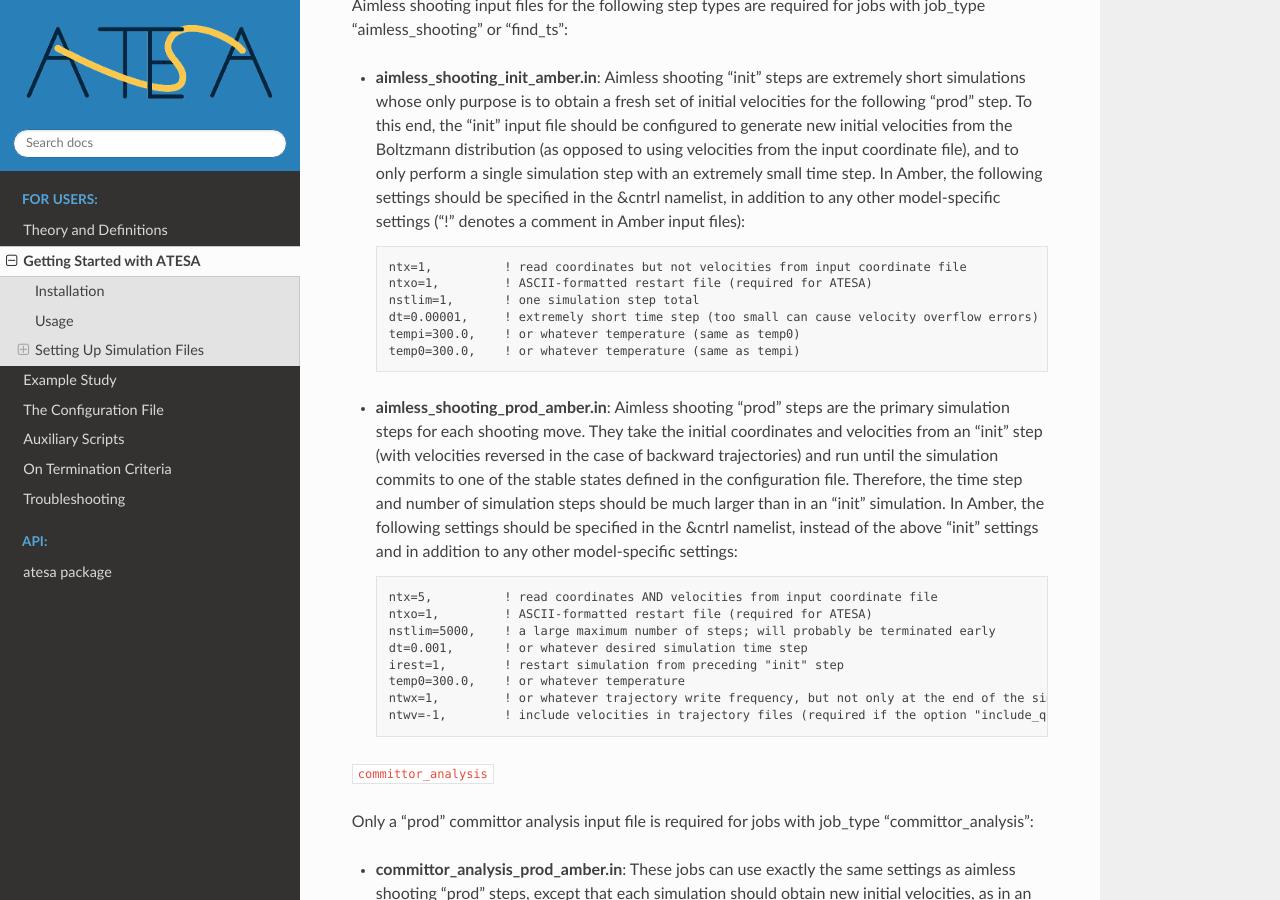
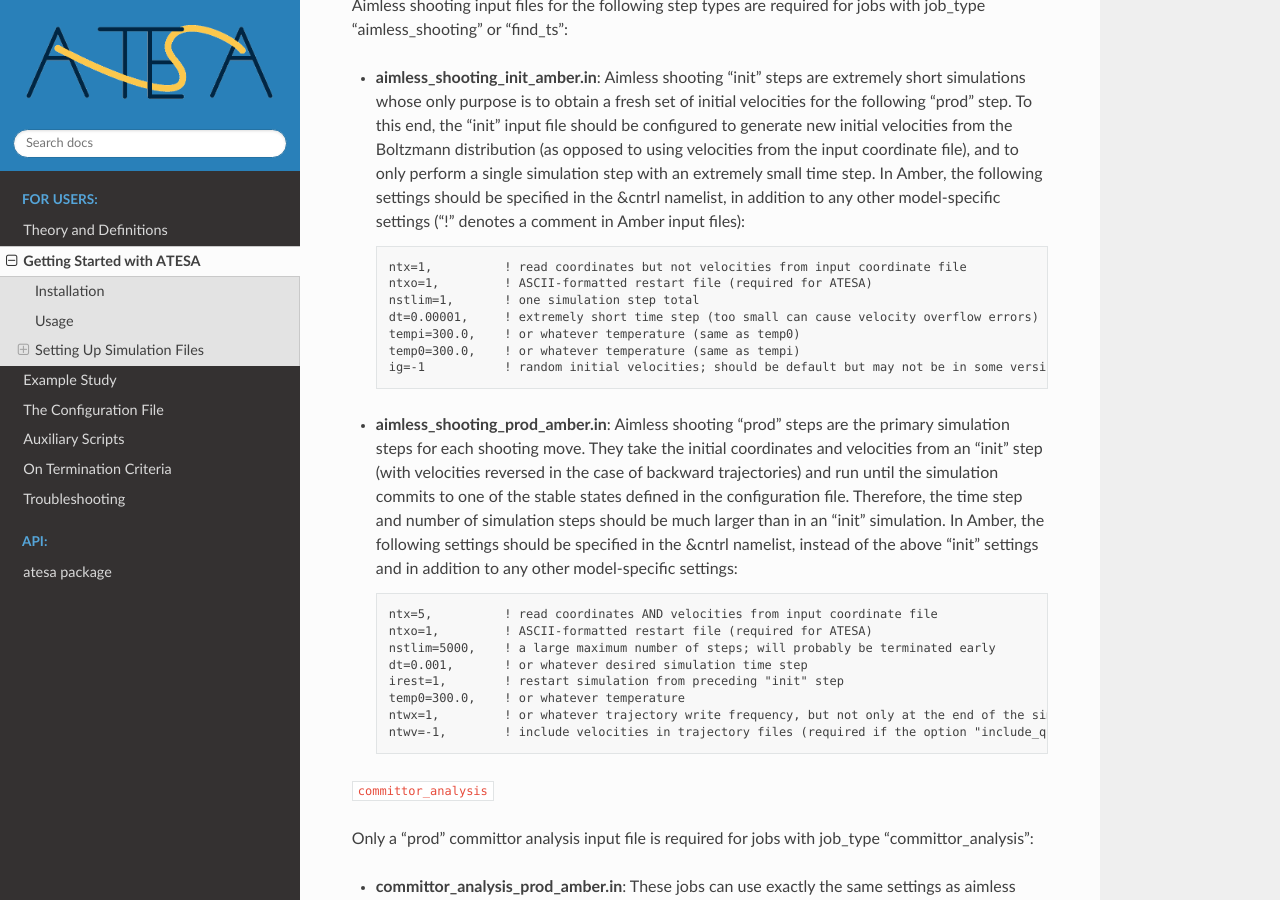
Before and after one commit to team-mayes/atesa, a Sphinx documentation site: the page built from docs/getting_started.rst, in a window 1280 px wide and 900 px high, scrolled down 2685 px. Built offline with Sphinx 7.4.7 and the Read the Docs theme 2.0.0, drawn with Linux system fonts in a browser that asks for light colours; pages that are not in the unit, such as notebooks, are missing from menus; the version number could not be read and is left out.

Commit message:
Update getting_started.rst

```diff
--- a/docs/getting_started.rst
+++ b/docs/getting_started.rst
@@ -76,6 +76,7 @@ Aimless shooting input files for the following step types are required for jobs
 	dt=0.00001,	! extremely short time step (too small can cause velocity overflow errors)
   	tempi=300.0,	! or whatever temperature (same as temp0)
   	temp0=300.0,	! or whatever temperature (same as tempi)
+	ig=-1		! random initial velocities; should be default but may not be in some versions/patches of Amber
 
 * **aimless_shooting_prod_amber.in**: Aimless shooting "prod" steps are the primary simulation steps for each shooting move. They take the initial coordinates and velocities from an "init" step (with velocities reversed in the case of backward trajectories) and run until the simulation commits to one of the stable states defined in the configuration file. Therefore, the time step and number of simulation steps should be much larger than in an "init" simulation. In Amber, the following settings should be specified in the &cntrl namelist, instead of the above "init" settings and in addition to any other model-specific settings::
 
```
